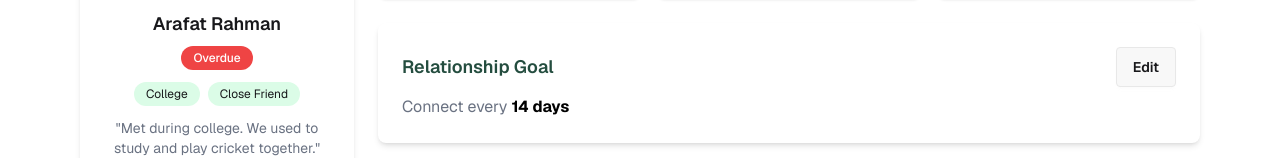
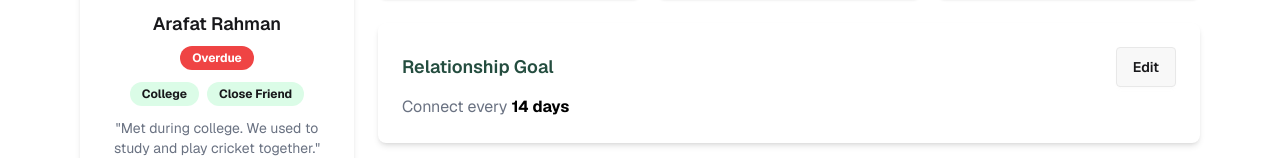
Before and after one commit to HasanMohammodZakaria/assignment-07-mt-07-keep-keeper, a React (Vite) app: page /homepage/1 in a window 1280 px wide. Shown: the part 299-457 px from the top of the page. Built offline with nearby package versions, Linux system fonts and the light colour scheme.

Commit message:
details page problem fixed

```diff
--- a/src/pages/friendDetails/FriendDetails.jsx
+++ b/src/pages/friendDetails/FriendDetails.jsx
@@ -1,160 +1,3 @@
-// import React from "react";
-// import { useParams } from "react-router";
-// import useFriends from "../../hooks/useFriends";
-// import { CircleLoader } from "react-spinners";
-// import { HiOutlineBellSnooze } from "react-icons/hi2";
-// import { PiArchive, PiChatTextBold, PiVideoCameraLight } from "react-icons/pi";
-// import { RiDeleteBin5Line } from "react-icons/ri";
-// import { BiPhoneCall } from "react-icons/bi";
-
-// const FriendDetails = () => {
-//   const { id } = useParams();
-//   const { friends, loading } = useFriends();
-
-//   if (loading) {
-//     return (
-//       <div className="flex justify-center items-center">
-//         <CircleLoader color="#244D3F" />
-//       </div>
-//     );
-//   }
-
-//   const expectedFriend = friends.find((friend) => String(friend.id) === id);
-
-//   if (!expectedFriend) {
-//     return <h2>no friend found</h2>;
-//   }
-
-//   const capitalWords = (words) => {
-//     return words
-//       .split(" ")
-//       .map((word) => word.charAt(0).toUpperCase() + word.slice(1))
-//       .join(" ");
-//   };
-
-//   const statusStyle = {
-//     overdue: "bg-[#EF4444] text-[12px] font-medium text-white rounded-full p-3",
-//     "almost due":
-//       "bg-[#EFAD44] text-[12px] font-medium text-white rounded-full p-3",
-//     "on-track":
-//       "bg-[#244D3F] text-[12px] font-medium text-white rounded-full p-3",
-//   };
-
-//   return (
-//     <div className="max-w-285 mx-auto flex justify-center items-center gap-6 my-20">
-//       {/* left side */}
-//       <div className="w-25% ">
-//         <div className="flex flex-col justify-center items-center bg-white drop-shadow-md px-12 py-6 rounded-lg">
-//           <img
-//             src={expectedFriend.picture}
-//             alt={expectedFriend.name}
-//             className="w-30 h-30 rounded-full"
-//           />
-//           <h2 className="text-[20px] text-[#1F2937] font-semibold mt-3">
-//             {expectedFriend.name}
-//           </h2>
-//           <div>
-//             <button
-//               className={`px-2 py-1 text-[12px] font-medium rounded-full text-white mt-2
-//                 ${statusStyle[expectedFriend.status]}`}
-//             >
-//               {capitalWords(expectedFriend.status)}
-//             </button>
-//           </div>
-//           <div className="flex gap-2 mb-2">
-//             {expectedFriend.tags.map((tag, index) => {
-//               return (
-//                 <button
-//                   key={index}
-//                   className="bg-[#CBFADB] px-3 py-1 rounded-full mt-2"
-//                 >
-//                   {capitalWords(tag)}
-//                 </button>
-//               );
-//             })}
-//           </div>
-//           <h3 className="text-center text-[#64748B] font-medium">
-//             "{expectedFriend.bio}"
-//           </h3>
-//           <p className="text-[14px] text-[#64748B]">
-//             Preferred: {expectedFriend.email}
-//           </p>
-//         </div>
-
-//         {/* button */}
-//         <div className="mt-4">
-//           <button className="flex items-center justify-center gap-1.5 bg-white drop-shadow-sm w-full py-4 rounded-lg text-[16px] font-medium text-[#1F2937] mb-2">
-//             <HiOutlineBellSnooze size={22} className="text-[#1F2937]" /> Snooze
-//             2 weeks
-//           </button>
-
-//           <button className="flex items-center justify-center gap-1.5 bg-white drop-shadow-sm w-full py-4 rounded-lg text-[16px] font-medium text-[#1F2937] mb-2">
-//             <PiArchive size={22} className="text-[#1F2937]" /> Archive
-//           </button>
-
-//           <button className="flex items-center justify-center gap-1.5 bg-white drop-shadow-sm w-full py-4 rounded-lg text-[16px] font-medium text-[#EF4444] mb-2">
-//             <RiDeleteBin5Line size={22} className="text-[#EF4444]" /> Delete
-//           </button>
-//         </div>
-//       </div>
-
-//       {/* right side */}
-//       <div className="w-75% ">
-//         <div className="grid grid-cols-1 sm:grid-cols-2 lg:grid-cols-3 gap-3 md:gap-4 py-4 md:py-6">
-
-//           <div className="bg-white shadow-sm py-8 px-4 rounded-lg flex flex-col items-center text-center">
-//             <h3 className="text-xl md:text-2xl font-semibold text-[#244D3F]">
-//               {expectedFriend.days_since_contact}
-//             </h3>
-//             <p className="text-[#64748B] text-xs md:text-sm">
-//               Days Since Contact
-//             </p>
-//           </div>
-
-//           <div className="bg-white shadow-sm py-8 px-4 rounded-lg flex flex-col items-center text-center">
-//             <h3 className="text-xl md:text-2xl font-semibold text-[#244D3F]">
-//               {expectedFriend.goal}
-//             </h3>
-//             <p className="text-[#64748B] text-xs md:text-sm">Goal (Days)</p>
-//           </div>
-
-//           <div className="bg-white shadow-sm py-8 px-4 rounded-lg flex flex-col items-center text-center">
-//             <h3 className="text-sm md:text-2xl font-semibold text-[#244D3F] whitespace-nowrap">
-//               {expectedFriend.next_due_date}
-//             </h3>
-//             <p className="text-[#64748B] text-xs md:text-sm">Next Due</p>
-//           </div>
-//         </div>
-//         <div className=" bg-white drop-shadow-md px-4 py-6 rounded-lg">
-//           <div className="flex justify-between items-center">
-//             <h3 className="text-[20px] text-[#244D3F] font-medium">Relationship Goal</h3>
-//             <button className="btn">Edit</button>
-//           </div>
-//           <p className="text-[18px] text-[#64748B]">Connect every <span className="text-[18px] text-[#1F2937] font-bold">{expectedFriend.goal} days</span></p>
-//         </div>
-//         <div className=" bg-white drop-shadow-md px-4 py-6 rounded-lg mt-6">
-//           <h3 className="text-[20px] text-[#244D3F] font-medium mb-5">Quick Check-In</h3>
-//           <div className="flex justify-between gap-4">
-//             <button className="bg-gray-200 drop-shadow-sm w-full flex flex-col items-center justify-center  rounded-lg gap-2 py-4 text-[18px] text-[#1F2937] hover:bg-white hover:drop-shadow-md transition">
-//               <BiPhoneCall size={30} className="text-[#1F2937]"/> Call
-//             </button>
-
-//             <button className="bg-gray-200 drop-shadow-sm w-full flex flex-col items-center justify-center  rounded-lg gap-2 py-4 text-[18px] text-[#1F2937]  hover:bg-white hover:drop-shadow-md transition">
-//               <PiChatTextBold size={30} className="text-[#1F2937]"/> Text
-//             </button>
-
-//             <button className="bg-gray-200 drop-shadow-sm w-full flex flex-col items-center justify-center  rounded-lg gap-2 py-4 text-[18px] text-[#1F2937]  hover:bg-white hover:drop-shadow-md transition">
-//               <PiVideoCameraLight size={30} className="text-[#1F2937]"/> Video
-//             </button>
-//           </div>
-//         </div>
-//       </div>
-//     </div>
-//   );
-// };
-
-// export default FriendDetails;
-
 import React from "react";
 import { useParams } from "react-router";
 import useFriends from "../../hooks/useFriends";
@@ -230,7 +73,7 @@ const FriendDetails = () => {
           <h2 className="text-lg font-semibold mt-3">{expectedFriend.name}</h2>
 
           <span
-            className={`mt-2 px-3 py-1 rounded-full text-xs font-medium ${
+            className={`mt-2 px-3 py-1 rounded-full text-xs font-bold ${
               statusStyle[expectedFriend.status]
             }`}
           >
@@ -238,10 +81,10 @@ const FriendDetails = () => {
           </span>
 
           <div className="flex flex-wrap justify-center gap-2 mt-3">
-            {expectedFriend.tags.map((tag, i) => (
+            {expectedFriend.tags.map((tag, index) => (
               <span
-                key={i}
-                className="bg-green-100 px-3 py-1 rounded-full text-xs"
+                key={index}
+                className="bg-green-100 px-3 py-1 rounded-full text-xs font-bold"
               >
                 {capitalWords(tag)}
               </span>
```
